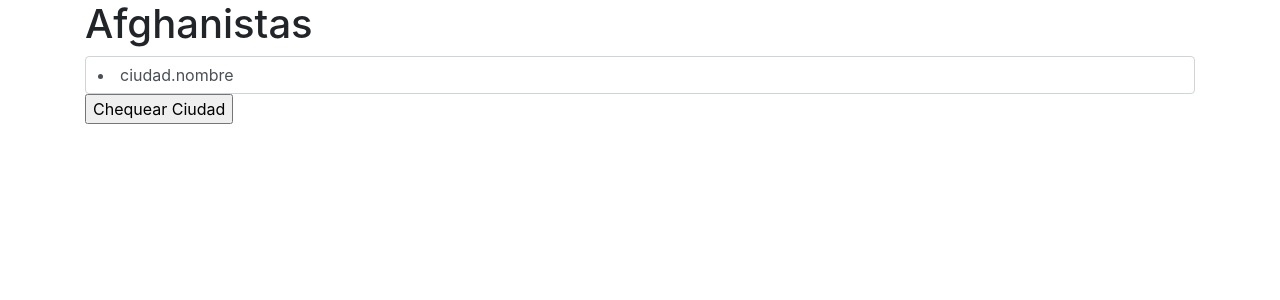
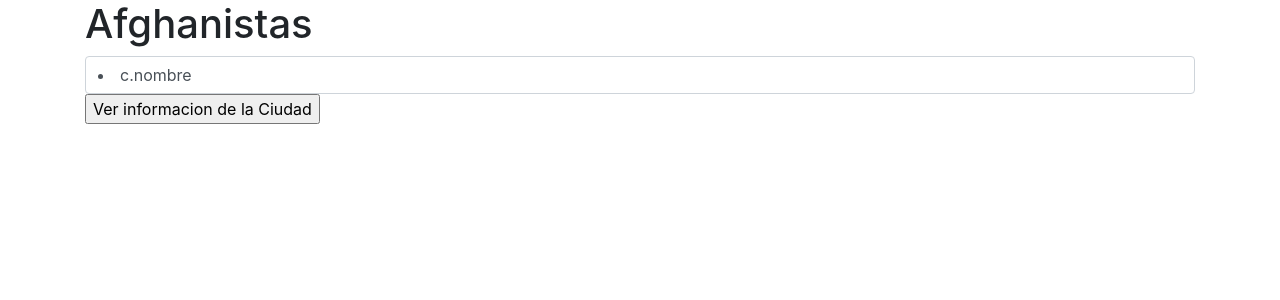
Before and after one commit to darlenysgz/Paises, a Django app: page /myapp_list/1/ in a window 1280 px wide. Shown: the top 300 px of the page. Run offline with Django 3.2, Linux system fonts and the light colour scheme; data comes from the database, SQL or seed files in the repository; some libraries are stand-ins or nearby versions.

Commit message:
arreglado

```diff
--- a/myapp_list/templates/Paises/detail.html
+++ b/myapp_list/templates/Paises/detail.html
@@ -17,10 +17,12 @@
 						{% for ciudad in pais.ciudad_set.all %}
 							<div class="form-control">
 
-								 <li>ciudad.nombre</li>
+								{% for c in pais.ciudad_set.all %}
+                                    <li>c.nombre</li>
+                                {% endfor %}
 							</div>
 							{% endfor %}
-						<input type = "submit" value = "Chequear Ciudad" />
+						<input type = "submit" value = "Ver informacion de la Ciudad" />
 					</form>
 				</div>
 			</div>
```
